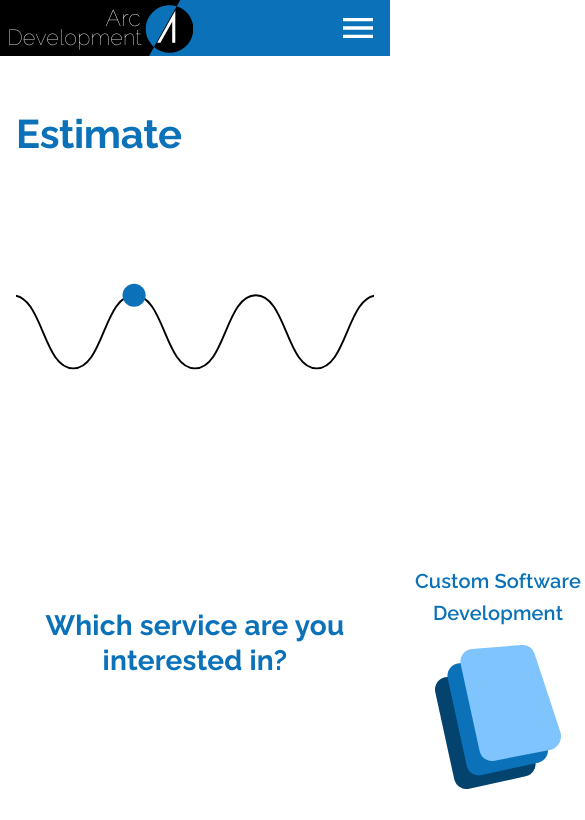
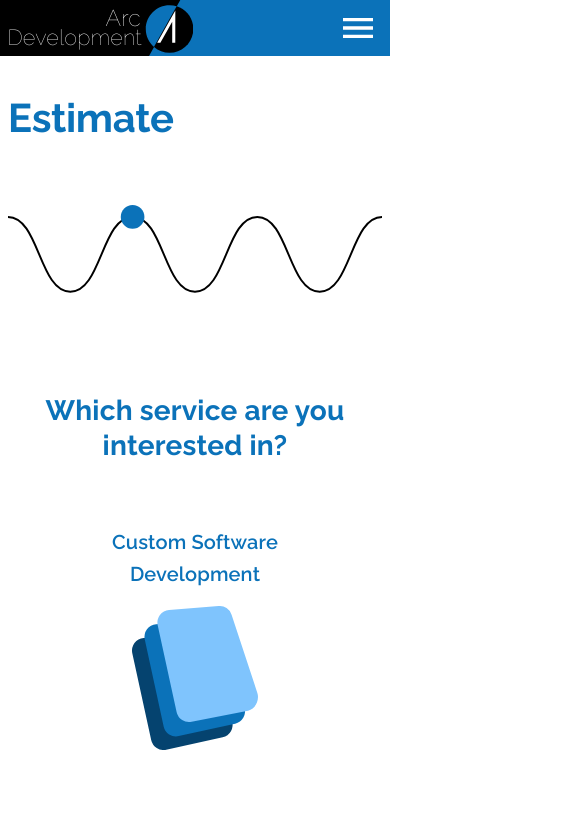
Before and after one commit to alsersan/arc-development, a React (Create React App) app: page /#/estimate in a window 390 px wide. Shown: the top 820 px of the page, 585 px wide, since content can reach past the window. Built offline with nearby package versions, Linux system fonts and the light colour scheme.

Commit message:
Estimate page: responsive design. Added close button to modal

```diff
--- a/src/pages/Estimate/components/EstimateModal.js
+++ b/src/pages/Estimate/components/EstimateModal.js
@@ -8,14 +8,32 @@ import Button from "@material-ui/core/Button";
 import Dialog from "@material-ui/core/Dialog";
 import DialogContent from "@material-ui/core/DialogContent";
 import TextField from "@material-ui/core/TextField";
+import IconButton from "@material-ui/core/IconButton";
 import SendIcon from "@material-ui/icons/Send";
+import CloseIcon from "@material-ui/icons/Close";
 
 import check from "../../../assets/check.svg";
 
 const useStyles = makeStyles((theme) => ({
+  closeButton: {
+    position: "absolute",
+    top: 10,
+    right: 10,
+    "&:hover": {
+      backgroundColor: "transparent",
+    },
+    // fontSize: "2rem",
+    // cursor: "pointer",
+  },
   modalHeader: {
     padding: "1rem 1.5rem",
     textAlign: "center",
+  },
+  columnContainer: {
+    margin: "0 3rem",
+    [theme.breakpoints.down("md")]: {
+      margin: "0",
+    },
   },
   sectionContainer: {
     margin: "1.5rem 0",
@@ -28,11 +46,15 @@ const useStyles = makeStyles((theme) => ({
   },
   estimateButton: {
     ...theme.typography.estimate,
+    marginTop: "5rem",
     borderRadius: "50px",
     height: "45px",
     backgroundColor: theme.palette.secondary.main,
     "&:hover": {
       backgroundColor: theme.palette.secondary.light,
+    },
+    [theme.breakpoints.down("md")]: {
+      margin: "2rem 0",
     },
   },
   sendIcon: {
@@ -56,6 +78,7 @@ const EstimateModal = ({
   const classes = useStyles();
   const theme = useTheme();
   const matchesMD = useMediaQuery(theme.breakpoints.down("md"));
+  const matchesXS = useMediaQuery(theme.breakpoints.down("xs"));
 
   const [name, setName] = useState("");
   const [nameHelper, setNameHelper] = useState("");
@@ -142,7 +165,7 @@ const EstimateModal = ({
         : //otherwise, if only one platform is selected which isn't web application...
         platforms.length === 1
         ? //then finish the sentence here
-          `an ${platforms[0]}`
+          `an ${platforms[0]}.`
         : //otherwise, if other two options are selected...
         platforms.length === 2
         ? //then finish the sentence here
@@ -187,7 +210,7 @@ const EstimateModal = ({
   };
 
   const restMessage = () => {
-    return `The custom features will be of ${customFeatures}, and the project will be used by ${users} users`;
+    return `The custom features will be of ${customFeatures}, and the project will be used by ${users} users.`;
   };
 
   const websiteMessage = () => {
@@ -200,15 +223,33 @@ const EstimateModal = ({
     <Dialog
       open={open}
       onClose={onClose}
-      disableBackdropClick
-      disableEscapeKeyDown
+      // disableBackdropClick
+      // disableEscapeKeyDown
+      maxWidth="md"
+      fullScreen={matchesXS}
+      // more than the header but less than the ModalConfirmation
+      style={{ zIndex: 1900 }}
     >
+      <IconButton
+        disableRipple
+        className={classes.closeButton}
+        onClick={onClose}
+      >
+        <CloseIcon color="primary" style={{ fontSize: "1.5rem" }} />
+      </IconButton>
+
       <Typography variant="h4" className={classes.modalHeader}>
         Estimate
       </Typography>
-      <DialogContent>
+      <DialogContent dividers>
         <Grid container>
-          <Grid item container md direction="column">
+          <Grid
+            item
+            container
+            md
+            direction="column"
+            className={classes.columnContainer}
+          >
             <Grid item className={classes.sectionContainer}>
               <TextField
                 label="Name"
@@ -289,24 +330,38 @@ const EstimateModal = ({
               </Typography>
             </Grid>
           </Grid>
-          <Grid item container md direction="column">
+          <Grid
+            item
+            container
+            md
+            alignItems="center"
+            direction="column"
+            className={classes.columnContainer}
+            style={{ marginTop: "1.5rem" }}
+          >
             {service === "Website Development" ? (
               <Grid item container alignItems="center">
-                <Grid item>
+                <Grid item xs={2}>
                   <img src={check} alt="chekmark" />
                 </Grid>
-                <Grid item>
+                <Grid item xs={10}>
                   <Typography variant="body1">{websiteMessage()}</Typography>
                 </Grid>
               </Grid>
             ) : (
               [platformsMessage(), featuresMessage(), restMessage()].map(
                 (message, index) => (
-                  <Grid item container alignItems="center" key={index}>
-                    <Grid item>
+                  <Grid
+                    item
+                    container
+                    alignItems="center"
+                    key={index}
+                    style={{ marginBottom: "1rem" }}
+                  >
+                    <Grid item xs={2}>
                       <img src={check} alt="chekmark" />
                     </Grid>
-                    <Grid item>
+                    <Grid item xs={10}>
                       <Typography variant="body1">{message}</Typography>
                     </Grid>
                   </Grid>
--- a/src/pages/Estimate/index.js
+++ b/src/pages/Estimate/index.js
@@ -320,21 +320,52 @@ const websiteQuestions = [
 
 const useStyles = makeStyles((theme) => ({
   sectionContainer: {
-    padding: "3rem 1rem 4rem",
+    padding: "3rem 1rem 6rem",
+    [theme.breakpoints.down("md")]: {
+      padding: "2rem 1rem 2rem",
+    },
+    [theme.breakpoints.down("sm")]: {
+      padding: "2rem 1rem 0",
+    },
+    [theme.breakpoints.down("xs")]: {
+      padding: "2rem 0.5rem 0",
+    },
   },
   animation: {
     maxWidth: "50rem",
     marginTop: "4rem",
+    [theme.breakpoints.down("md")]: {
+      maxWidth: "40rem",
+      marginTop: "2rem",
+    },
+    [theme.breakpoints.down("sm")]: {
+      maxWidth: "30rem",
+      marginTop: 0,
+    },
   },
   optionsContainer: {
-    padding: "3rem 1rem 4rem",
+    padding: "3rem 1rem 6rem",
     textAlign: "center",
+    [theme.breakpoints.down("md")]: {
+      padding: "2rem 1rem 5rem",
+    },
+    [theme.breakpoints.down("xs")]: {
+      padding: "2rem 0.5rem 5rem",
+    },
   },
   optionsHeading: {
-    margin: "4rem 0",
+    margin: "4rem 0 3rem",
+    // minHeight so that it has space to rearrange at smaller screen sizes
+    minHeight: "5rem",
+    [theme.breakpoints.down("md")]: {
+      margin: "0 0 2rem",
+    },
   },
   optionContainer: {
     padding: " 0.5rem",
+  },
+  optionWrapper: {
+    height: "15.5rem",
   },
   optionHeading: {
     maxWidth: "13rem",
@@ -345,12 +376,18 @@ const useStyles = makeStyles((theme) => ({
   },
   imageButton: {
     borderRadius: 10,
+    [theme.breakpoints.down("sm")]: {
+      width: "15rem",
+    },
   },
   activeImageButton: {
     borderRadius: 10,
     backgroundColor: theme.palette.secondary.main,
     "&:hover": {
       backgroundColor: theme.palette.secondary.light,
+    },
+    [theme.breakpoints.down("sm")]: {
+      width: "15rem",
     },
   },
   estimateButton: {
@@ -367,6 +404,8 @@ const useStyles = makeStyles((theme) => ({
 const Estimate = () => {
   const classes = useStyles();
   const theme = useTheme();
+  const matchesMD = useMediaQuery(theme.breakpoints.down("md"));
+  const matchesSM = useMediaQuery(theme.breakpoints.down("sm"));
 
   const [questions, setQuestions] = useState(defaultQuestions);
   const [openEstimate, setOpenEstimate] = useState(false);
@@ -538,15 +577,16 @@ const Estimate = () => {
   };
 
   return (
-    <Grid container>
+    <Grid container direction={matchesMD ? "column" : "row"}>
       <Grid
         item
         container
         direction="column"
+        alignItems={matchesMD ? "center" : undefined}
         lg={5}
         className={classes.sectionContainer}
       >
-        <Grid item>
+        <Grid item container>
           <Typography variant="h2">Estimate</Typography>
         </Grid>
         <Grid item className={classes.animation}>
@@ -563,20 +603,14 @@ const Estimate = () => {
         {questions
           .filter((question) => question.active)
           .map((question, index) => (
-            <Grid
-              item
-              container
-              direction="column"
-              style={{ height: "31rem" }}
-              key={index}
-            >
+            <Grid item container direction="column" key={index}>
               <Grid item className={classes.optionsHeading}>
                 <Typography variant="h4" gutterBottom>
                   {question.title}
                 </Typography>
                 <Typography variant="h6">{question.subtitle}</Typography>
               </Grid>
-              <Grid item container>
+              <Grid item container direction={matchesSM ? "column" : "row"}>
                 {question.options.map((option, index) => (
                   <Grid key={index} item md className={classes.optionContainer}>
                     <IconButton
@@ -593,6 +627,7 @@ const Estimate = () => {
                         container
                         direction="column"
                         alignItems="center"
+                        className={classes.optionWrapper}
                       >
                         <Grid item className={classes.optionHeading}>
                           <Typography variant="h6" style={{ fontWeight: 600 }}>
```
